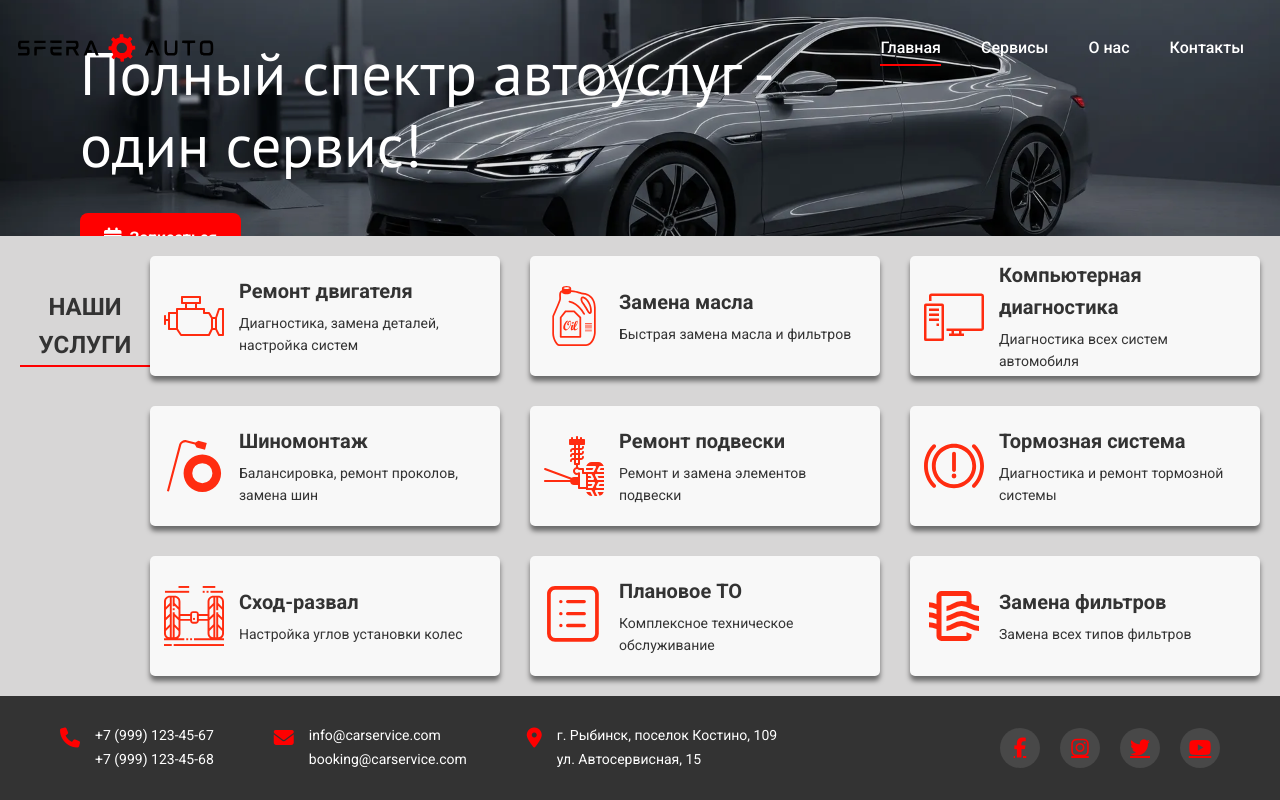
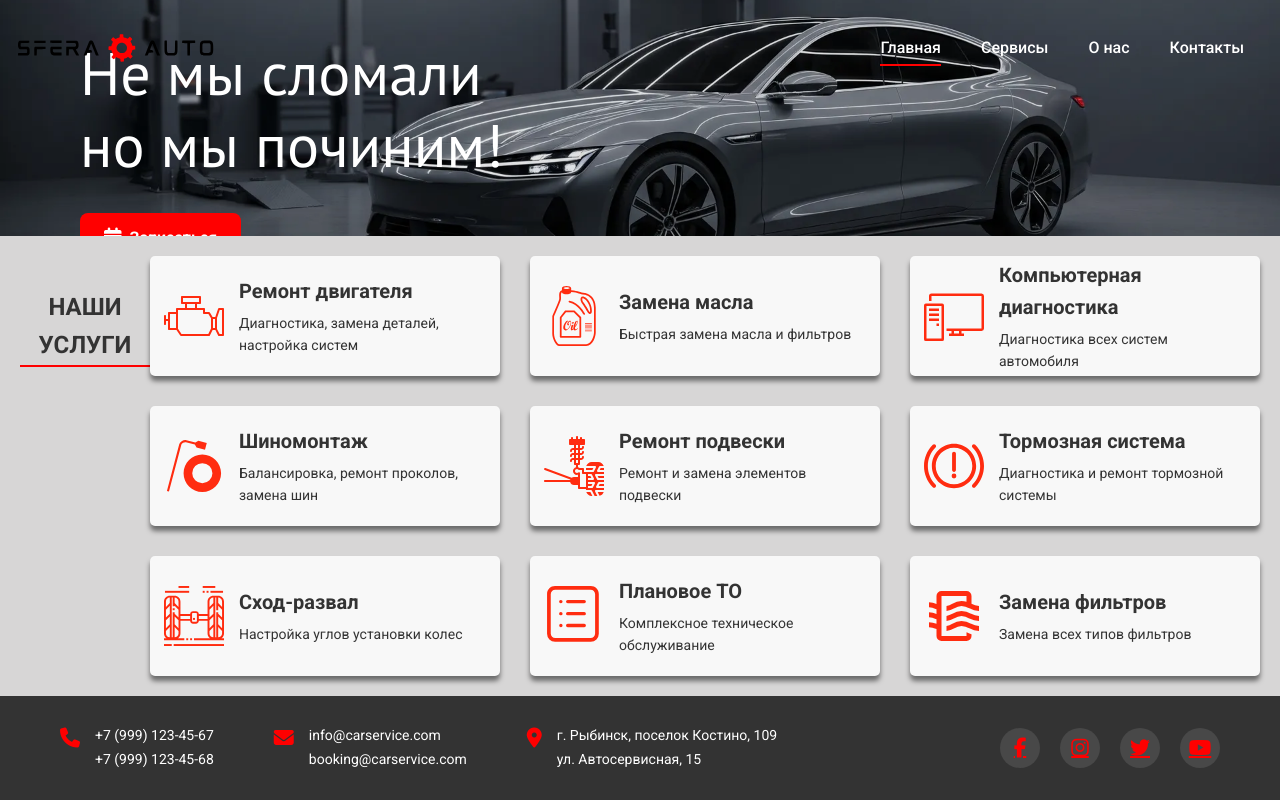
Before and after one commit to aeryomin/autobrother, a Next.js app: page / in a window 1280 px wide. Built offline with nearby package versions, Linux system fonts and the light colour scheme.

Commit message:
Chenged title phrase

```diff
--- a/app/components/Footer/Footer.module.css
+++ b/app/components/Footer/Footer.module.css
@@ -45,7 +45,7 @@
 }
 
 .contactInfo span {
-  font-family: var(--font-roboto);
+  font-family: var(--font-roboto), "Roboto", -apple-system, BlinkMacSystemFont, "Segoe UI", "Helvetica Neue", Arial, sans-serif;
   font-size: 14px;
   line-height: 1.4;
 }
--- a/app/components/Hero/Hero.tsx
+++ b/app/components/Hero/Hero.tsx
@@ -18,7 +18,7 @@ export default function Hero() {
 
       <div className={styles.content}>
         <h1 className={styles.title}>
-          Полный спектр автоуслуг - <br /> один сервис!
+          Не мы сломали <br /> но мы починим!
         </h1>
         <div className={styles.buttons}>
           <BookNowButton className={styles.primaryButton} />
--- a/app/components/Offerings/OfferingCard.module.css
+++ b/app/components/Offerings/OfferingCard.module.css
@@ -27,7 +27,7 @@
 }
 
 .cardTitle {
-  font-family: var(--font-roboto);
+  font-family: var(--font-roboto), "Roboto", -apple-system, BlinkMacSystemFont, "Segoe UI", "Helvetica Neue", Arial, sans-serif;
   font-size: 20px;
   font-weight: 600;
   color: var(--color-text-dark);
@@ -41,7 +41,7 @@
 }
 
 .cardDescription {
-  font-family: var(--font-roboto);
+  font-family: var(--font-roboto), "Roboto", -apple-system, BlinkMacSystemFont, "Segoe UI", "Helvetica Neue", Arial, sans-serif;
   font-size: 14px;
   color: var(--color-text-dark);
 }
--- a/app/components/Offerings/Offerings.module.css
+++ b/app/components/Offerings/Offerings.module.css
@@ -1,5 +1,5 @@
 .services {
-  font-family: var(--font-roboto);
+  font-family: var(--font-roboto), "Roboto", -apple-system, BlinkMacSystemFont, "Segoe UI", "Helvetica Neue", Arial, sans-serif;
 }
 
 .container {
@@ -11,11 +11,11 @@
   background-color: var(--color-bg-services);
   height: 100%;
   width: 100%;
-  font-family: var(--font-roboto);
+  font-family: var(--font-roboto), "Roboto", -apple-system, BlinkMacSystemFont, "Segoe UI", "Helvetica Neue", Arial, sans-serif;
 }
 
 .title {
-  font-family: var(--font-roboto);
+  font-family: var(--font-roboto), "Roboto", -apple-system, BlinkMacSystemFont, "Segoe UI", "Helvetica Neue", Arial, sans-serif;
   font-size: 24px;
   font-weight: 600;
   color: var(--color-text-dark);
--- a/app/components/shared/BookNowButton/BookNowButton.module.css
+++ b/app/components/shared/BookNowButton/BookNowButton.module.css
@@ -5,7 +5,7 @@
   padding: 12px 24px;
   border: none;
   border-radius: 8px;
-  font-family: var(--font-roboto);
+  font-family: var(--font-roboto), "Roboto", -apple-system, BlinkMacSystemFont, "Segoe UI", "Helvetica Neue", Arial, sans-serif;
   font-size: 16px;
   font-weight: 600;
   cursor: pointer;
--- a/app/components/shared/GetQuoteButton/GetQuoteButton.module.css
+++ b/app/components/shared/GetQuoteButton/GetQuoteButton.module.css
@@ -7,7 +7,7 @@
   color: var(--color-gray-darkest);
   border: 2px solid var(--color-gray);
   border-radius: 8px;
-  font-family: var(--font-roboto);
+  font-family: var(--font-roboto), "Roboto", -apple-system, BlinkMacSystemFont, "Segoe UI", "Helvetica Neue", Arial, sans-serif;
   font-size: 16px;
   font-weight: 600;
   cursor: pointer;
--- a/app/globals.css
+++ b/app/globals.css
@@ -1,5 +1,3 @@
-@import url('https://fonts.googleapis.com/css2?family=Bebas+Neue&family=PT+Sans:ital,wght@0,400;0,700;1,400;1,700&family=Roboto:ital,wght@0,300;0,400;0,500;0,700;1,300;1,400;1,500;1,700&display=swap&display=block');
-@import url('https://cdnjs.cloudflare.com/ajax/libs/font-awesome/5.15.4/css/all.min.css');
 @import './styles/colors.css';
 
 /* Reset and base styles */
--- a/app/layout.tsx
+++ b/app/layout.tsx
@@ -1,5 +1,5 @@
 import type { Metadata } from 'next'
-import { Roboto, Bebas_Neue } from 'next/font/google'
+import { Roboto, Bebas_Neue, PT_Sans } from 'next/font/google'
 import './globals.css'
 
 const roboto = Roboto({
@@ -12,9 +12,14 @@ const bebasNeue = Bebas_Neue({
   subsets: ['latin'],
   variable: '--font-bebas-neue'
 })
+const ptSans = PT_Sans({
+  weight: ['400', '700'],
+  subsets: ['latin'],
+  variable: '--font-pt-sans'
+})
 
 export const metadata: Metadata = {
-  title: 'АвтоБрат Рыбинск - Надёжный ремонт автомобилей',
+  title: 'SferaAuto Рыбинск - Надёжный ремонт автомобилей',
   description: 'Профессиональный автосервис в Рыбинске. Ремонт двигателя, замена масла, компьютерная диагностика и другие услуги.',
 }
 
@@ -34,7 +39,7 @@ export default function RootLayout({
           referrerPolicy="no-referrer"
         />
       </head>
-      <body className={`${roboto.className} ${bebasNeue.variable}`} suppressHydrationWarning>
+      <body className={`${roboto.className} ${bebasNeue.variable} ${ptSans.variable}`} suppressHydrationWarning>
         {children}
       </body>
     </html>
--- a/app/styles/colors.css
+++ b/app/styles/colors.css
@@ -1,8 +1,8 @@
 :root {
   /* Шрифты */
-  --font-pt-sans: 'PT Sans', sans-serif;
-  --font-bebas-neue: 'Bebas Neue', sans-serif;
-  --font-roboto: var(--font-roboto), 'Roboto', -apple-system, BlinkMacSystemFont, 'Segoe UI', 'Helvetica Neue', Arial, sans-serif;
+  --font-pt-sans: 'PT Sans';
+  --font-bebas-neue: 'Bebas Neue';
+  --font-roboto: 'Roboto';
 
   /* Основные цвета */
   --color-primary: #ff0000;
--- a/public/fonts/eurostile.css
+++ /dev/null
@@ -1,8 +0,0 @@
-@font-face {
-    font-family: 'Eurostile';
-    src: url('Eurostile-Bold.woff2') format('woff2'),
-         url('Eurostile-Bold.woff') format('woff');
-    font-weight: bold;
-    font-style: normal;
-    font-display: swap;
-}
```
